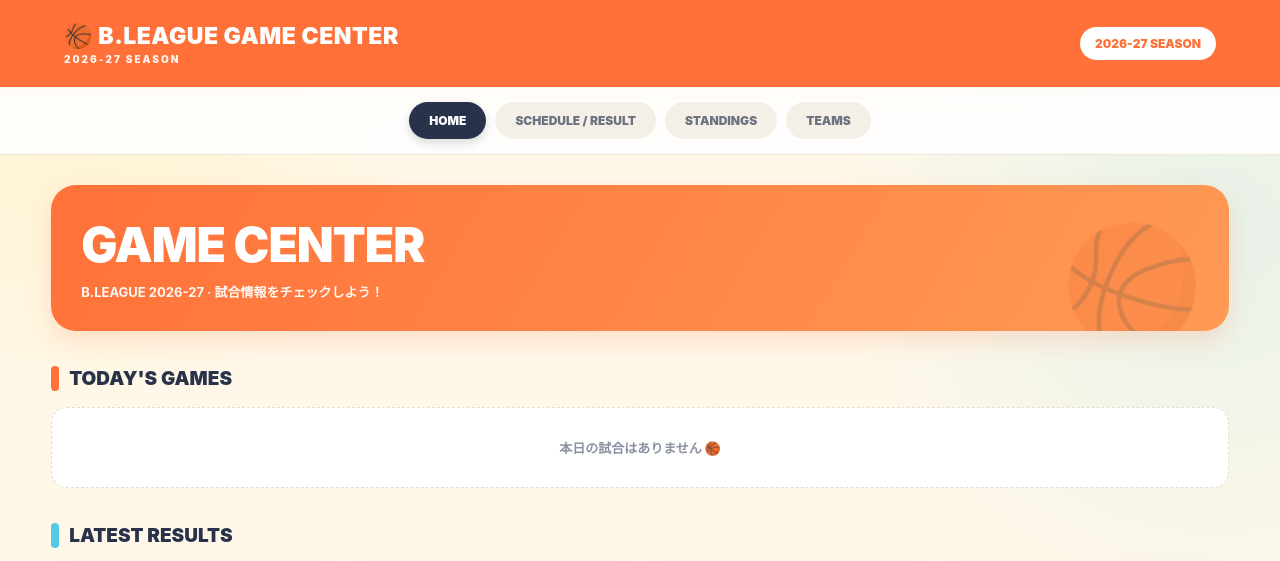
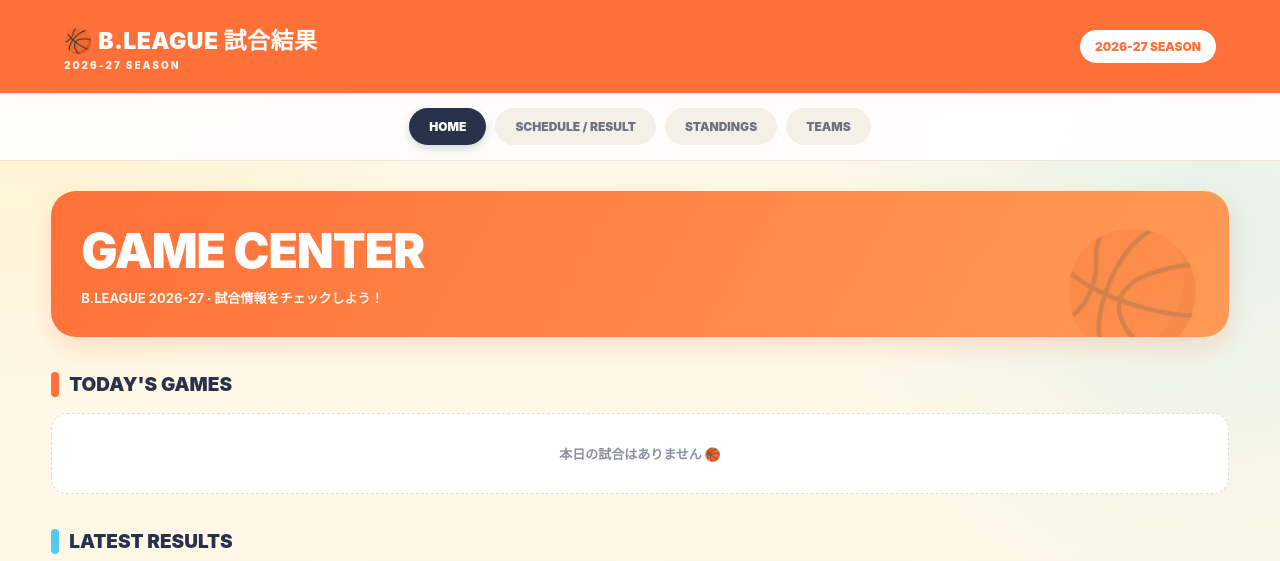
Before and after one commit to shotanda/bleague-game-center, a plain HTML site: page index.html in a window 1280 px wide. Shown: the top 561 px of the page. Drawn offline with Linux system fonts and the light colour scheme.

Commit message:
タイトル修正

```diff
--- a/index.html
+++ b/index.html
@@ -738,7 +738,7 @@ footer {
 
 <header>
   <div class="brand">
-    🏀 B.LEAGUE GAME CENTER
+    🏀 B.LEAGUE 試合結果
     <small>2026-27 SEASON</small>
   </div>
   <div class="season-pill">2026-27 SEASON</div>
```
